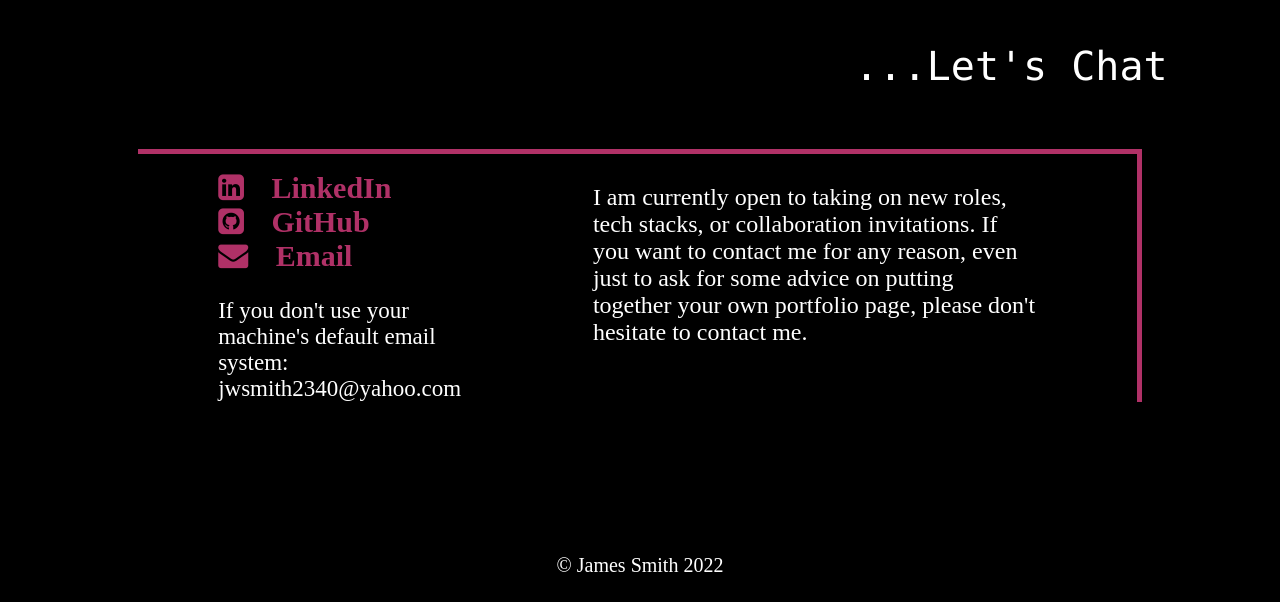
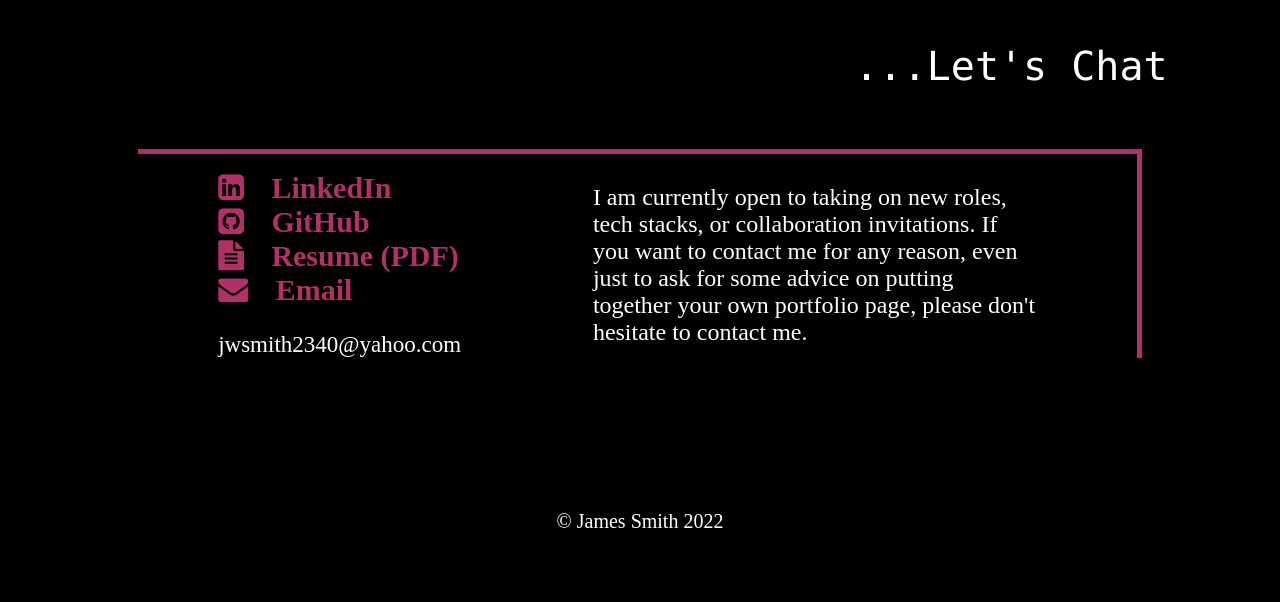
Before and after one commit to jwsmith2340/portfolioPage, a plain HTML site: page index.html in a window 1280 px wide. Shown: the part 1766-2368 px from the top of the page. After the commit the page ends 2324 px from the top, so only its background shows below. Drawn offline with nearby package versions, Linux system fonts and the light colour scheme; a web font is replaced by a local one.

Commit message:
updated header and contact sections to add resume

```diff
--- a/index.html
+++ b/index.html
@@ -212,12 +212,15 @@
                                 id="linked-in-logo" class="fa fa-github-square"></i>
                             <h2 class="mob-contact-box-h3">GitHub</h2>
                         </a><br>
+                        <a class="mob-contact-box-a" href="./James Smith Resume.pdf" download="James_Smith_Resume" target="_blank"><i
+                            id="linked-in-logo" class="fa fa-file-text"></i>
+                        <h2 class="mob-contact-box-h3">Resume (PDF)</h2>
+                    </a><br>
                         <a class="mob-contact-box-a" href="mailto:jwsmith2340@yahoo.com"><i id="linked-in-logo"
                                 class="fa fa-envelope"></i>
                             <h2 class="mob-contact-box-h3">Email</h2>
                         </a>
-                        <p class="email">If you don't use your machine's default email system: <br>
-                            jwsmith2340@yahoo.com </p>
+                        <p class="email">jwsmith2340@yahoo.com </p>
                     </div><br><br>
                     <div class="mob-contact-box-p">
                         <p>I am currently open to taking on new roles, tech stacks, or collaboration invitations. If you
```
